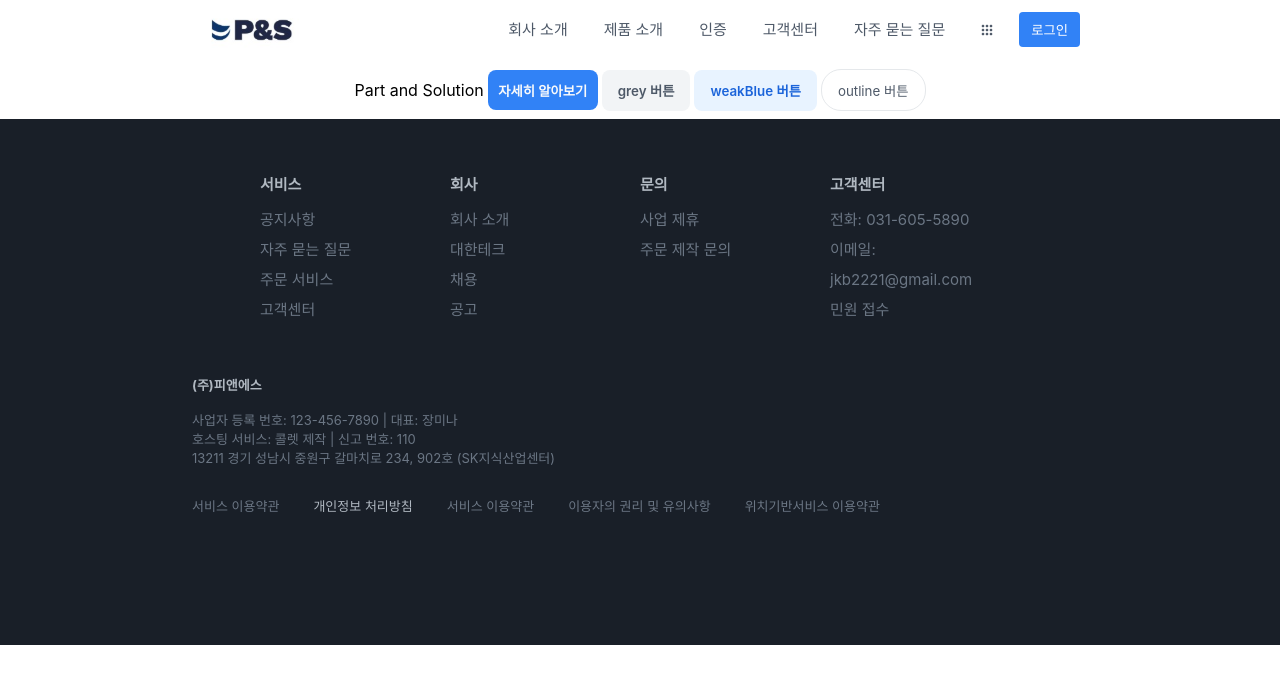
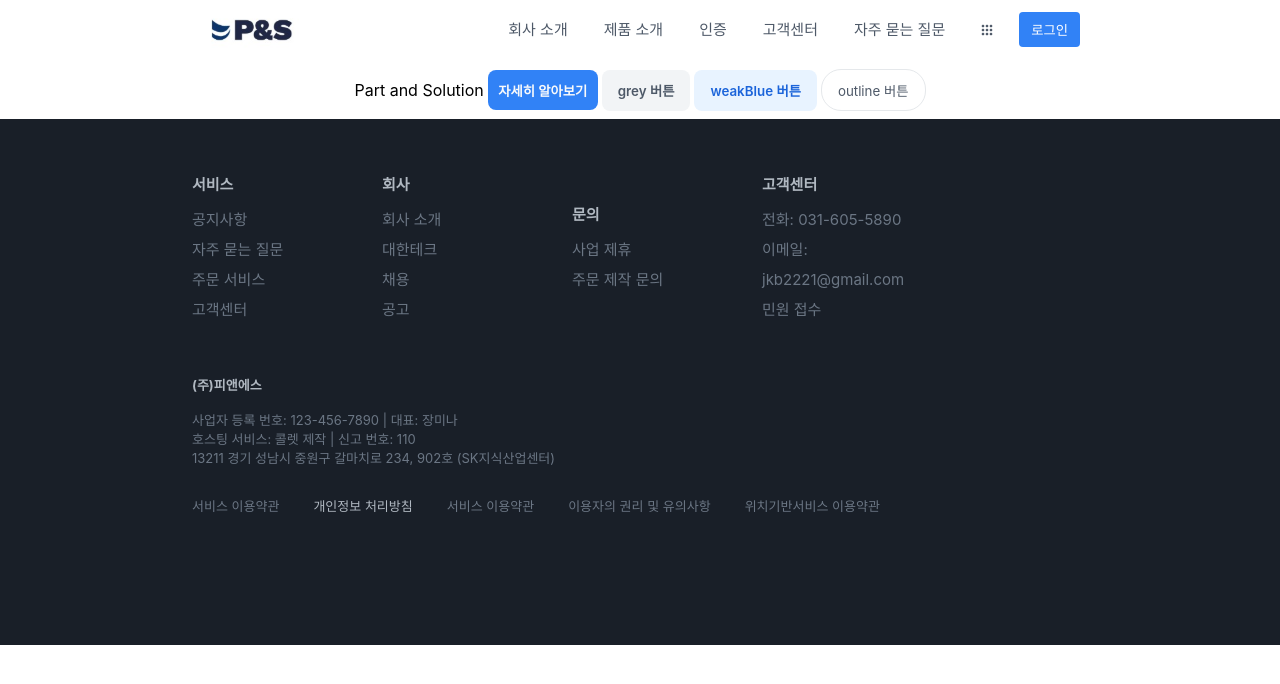
Before and after one commit to kyubumjang/pns-fe, a Next.js app: page / in a window 1280 px wide. Shown: the top 684 px of the page. Built offline with nearby package versions, Linux system fonts and the light colour scheme; a web font is replaced by a local one.

Commit message:
style(footer): footer layout style 수정

```diff
--- a/src/components/Footer/Footer.styles.ts
+++ b/src/components/Footer/Footer.styles.ts
@@ -26,7 +26,10 @@ export const InnerContainer = styled.div`
 
 export const FooterMenuContainer = styled.div`
   display: flex;
+  width: 100%;
   flex-direction: row;
+  align-items: center;
+  justify-content: flex-start;
   padding-bottom: 50px;
 `;
 
```
